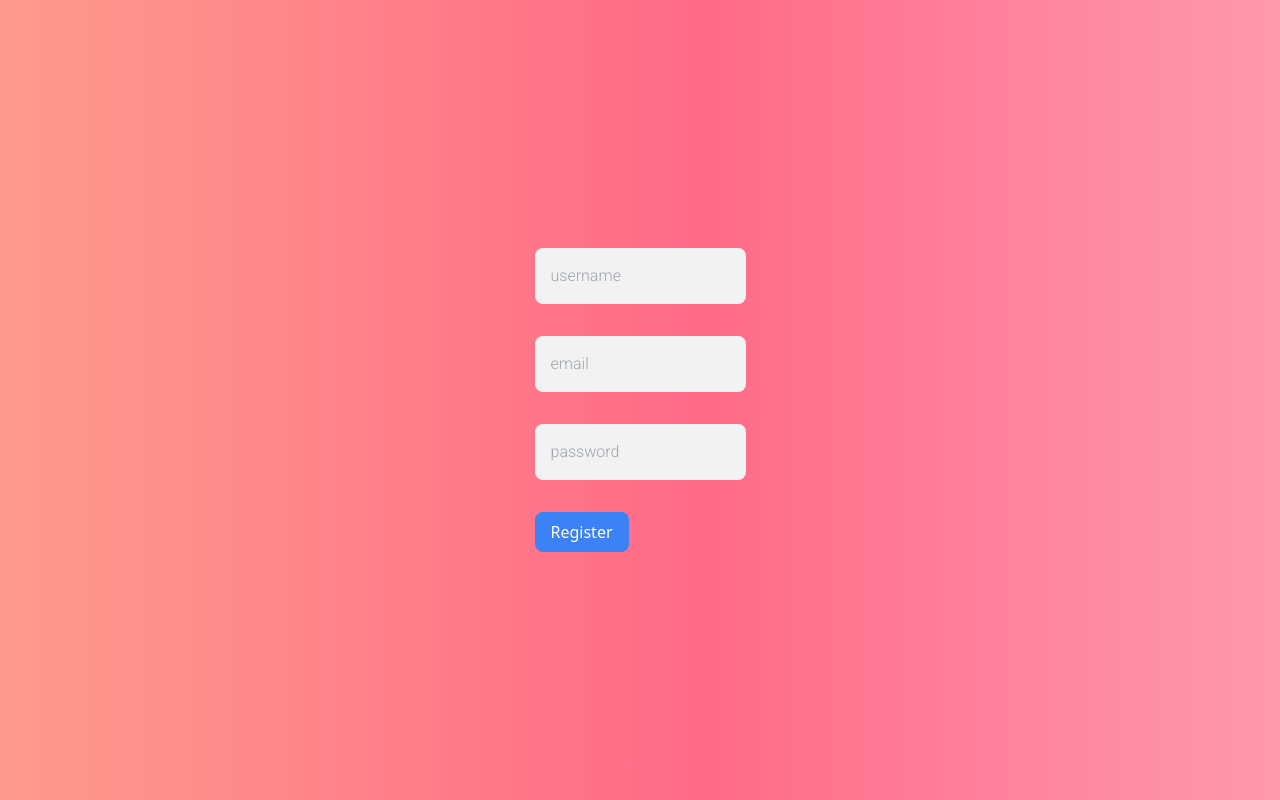
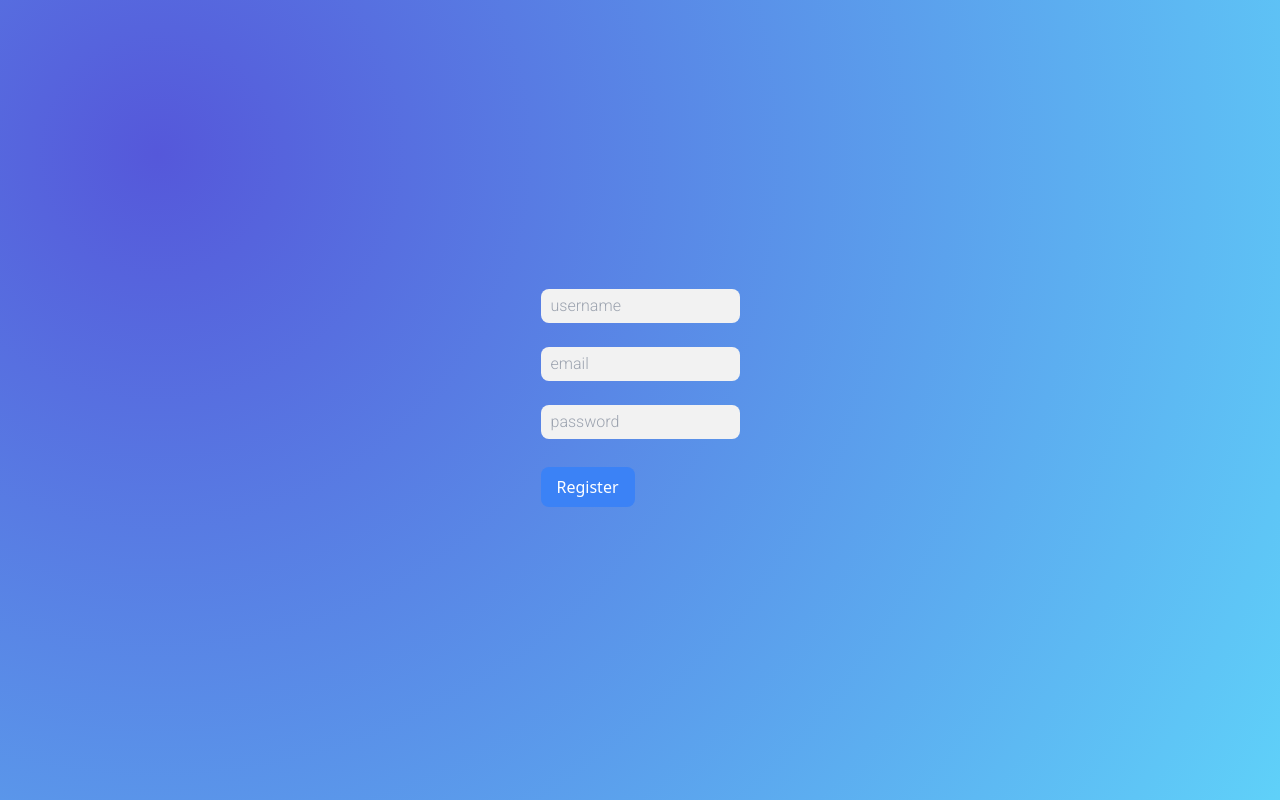
Before and after one commit to numan-iftikhar/NobleUI-dashboard-react, a React (Vite) app: page / in a window 1280 px wide. Built offline with nearby package versions, Linux system fonts and the light colour scheme.

Commit message:
change bg color

```diff
--- a/src/components/LoginForm.css
+++ b/src/components/LoginForm.css
@@ -1,11 +1,5 @@
 body {
-  background-color: #ff9a8b;
-  background-image: linear-gradient(
-    90deg,
-    #ff9a8b 0%,
-    #ff6a88 55%,
-    #ff99ac 100%
-  );
+  background-image: radial-gradient( circle farthest-corner at 12.3% 19.3%,  rgba(85,88,218,1) 0%, rgba(95,209,249,1) 100.2% );
   display: flex;
   min-height: 100vh;
   justify-content: center;
@@ -28,8 +22,8 @@
 }
 
 .form-field {
-  margin: 8px 0;
-  padding: 16px;
+  margin: 4px 0;
+  padding: 5px 10px;
   font-size: 16px;
   border: 0;
   font-family: "Roboto", sans-serif;
```
